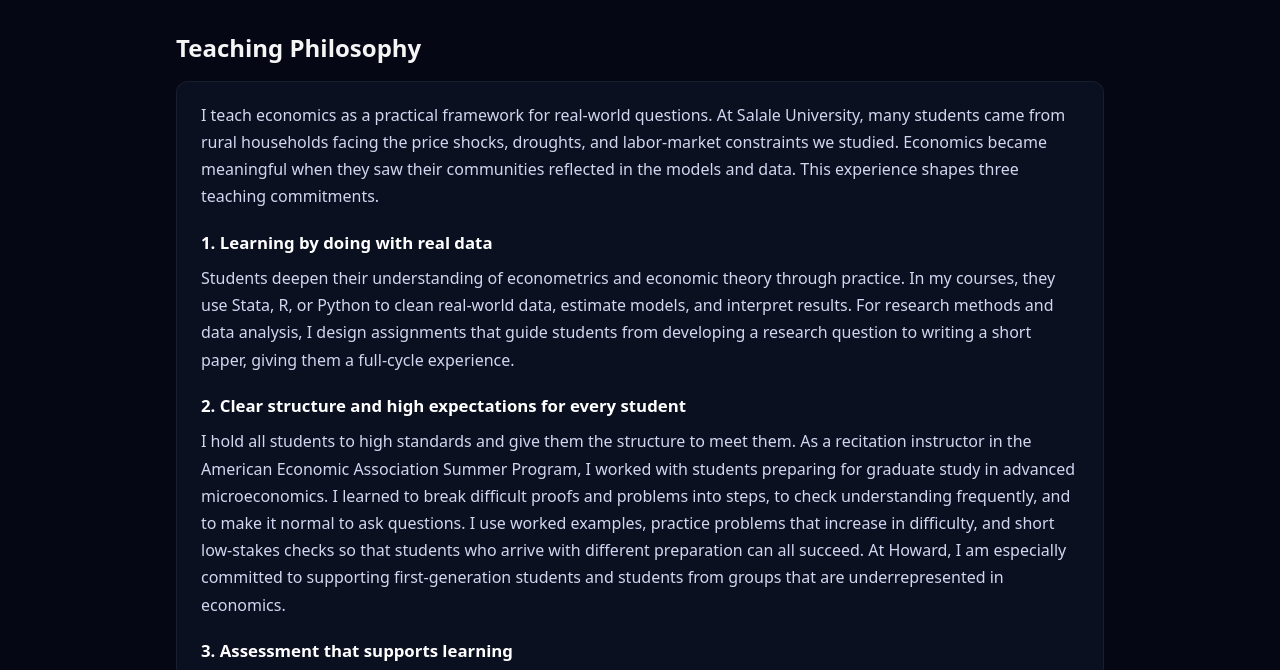
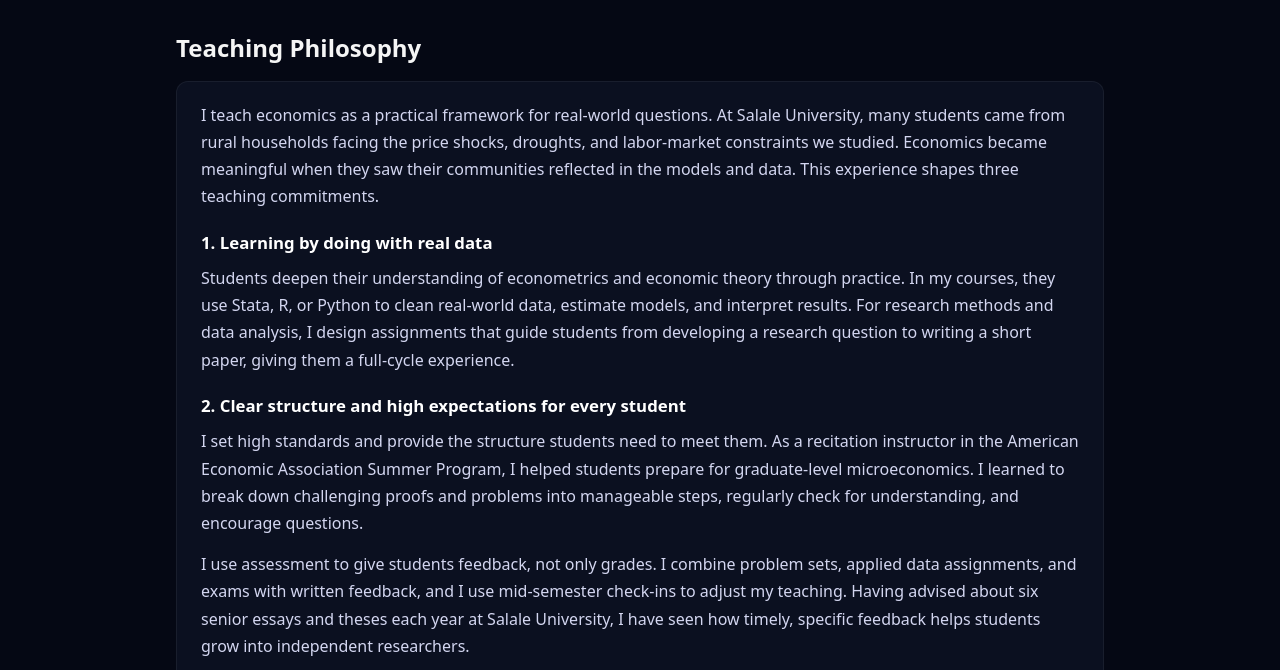
Before and after one commit to Tewodros78/faculty-portfolio, a plain HTML site: page teaching.html in a window 1280 px wide. Shown: the part 68-738 px from the top of the page. Drawn offline with Linux system fonts and the light colour scheme.

Commit message:
Update teaching.html

```diff
--- a/teaching.html
+++ b/teaching.html
@@ -41,8 +41,9 @@
                 estimate models, and interpret results. For research methods and data analysis, I design assignments that guide students from developing a research question to
                 writing a short paper, giving them a full-cycle experience.</p>
 <h3>2. Clear structure and high expectations for every student</h3>
-            <p>I hold all students to high standards and give them the structure to meet them. As a recitation instructor in the American Economic Association Summer Program, I worked with students preparing for graduate study in advanced microeconomics. I learned to break difficult proofs and problems into steps, to check understanding frequently, and to make it normal to ask questions. I use worked examples, practice problems that increase in difficulty, and short low-stakes checks so that students who arrive with different preparation can all succeed. At Howard, I am especially committed to supporting first-generation students and students from groups that are underrepresented in economics.</p>
-<h3>3. Assessment that supports learning</h3>
+            <p>I set high standards and provide the structure students need to meet them. As a recitation instructor in the American Economic Association Summer Program,
+                I helped students prepare for graduate-level microeconomics. I learned to break down challenging proofs and problems into manageable steps, regularly
+                check for understanding, and encourage questions. </h3>
             <p>I use assessment to give students feedback, not only grades. I combine problem sets, applied data assignments, and exams with written feedback, and I use mid-semester check-ins to adjust my teaching. Having advised about six senior essays and theses each year at Salale University, I have seen how timely, specific feedback helps students grow into independent researchers.</p>
             <p>My goal is for students to leave my courses able to think carefully about evidence, to use data responsibly, and to explain economic ideas to people outside the classroom.</p>
         </div>
```
